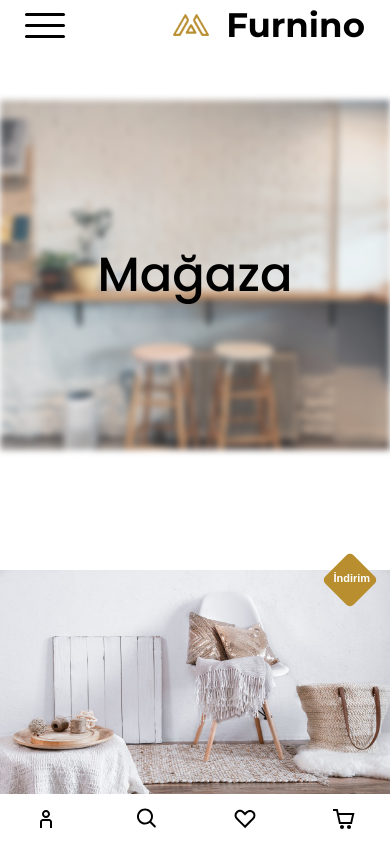
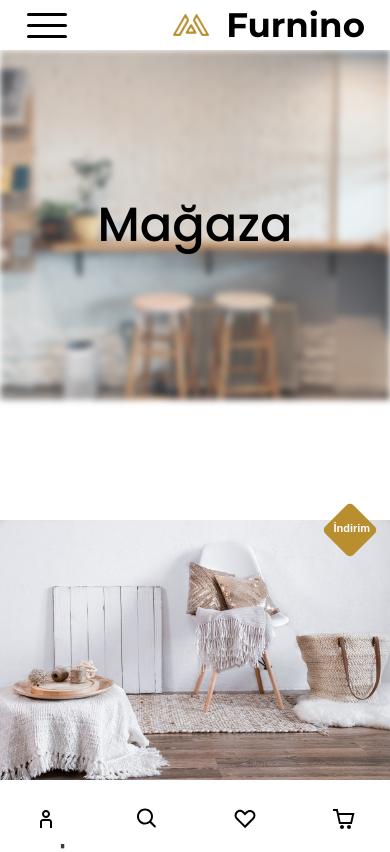
Before and after one commit to egenazmi/Responsive, a plain HTML site: page index.html in a window 390 px wide. Shown: the top 852 px of the page. Drawn offline with Linux system fonts and the light colour scheme.

Commit message:
1024px Screen Remastered

```diff
--- a/shop-style.css
+++ b/shop-style.css
@@ -136,6 +136,9 @@ font-weight: 700;
     padding: 100px 0;
 }
 @media screen and (max-width:1024px) {
+    header{
+        position: static;
+    }
     .navbar .container{
         height: fit-content;
         flex-direction: column;
@@ -144,6 +147,7 @@ font-weight: 700;
         gap: 15px;
         flex-direction: column;
         height: fit-content;
+        margin-top: 50px;
     }
     .nav-link a{
         padding: 10 0px;
@@ -151,6 +155,17 @@ font-weight: 700;
     }
     .nav-links-right{
         gap: 32px;
+    }
+    .banner {
+        margin-top: 0px;
+    }
+    .logo-area{
+        position: fixed;
+        height: 50px;
+        width: 100%;
+        background-color: #fff;
+        justify-content: center;
+        z-index: 8000;
     }
 }
 @media only screen and (max-width: 768px) {
@@ -176,6 +191,8 @@ font-weight: 700;
         height: 50px;
     }
     .hamburger{
+        position: absolute;
+        left: 27px;
         display: flex;
         z-index: 99999;
     }
```
